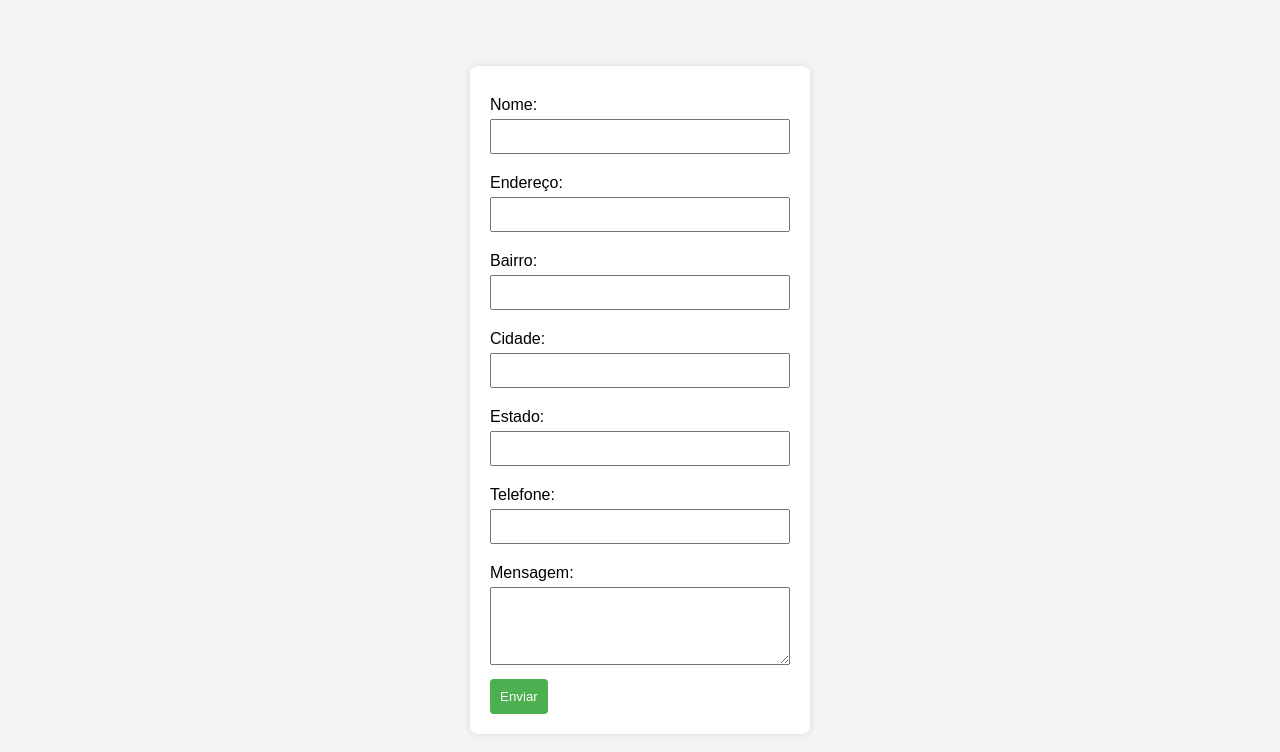
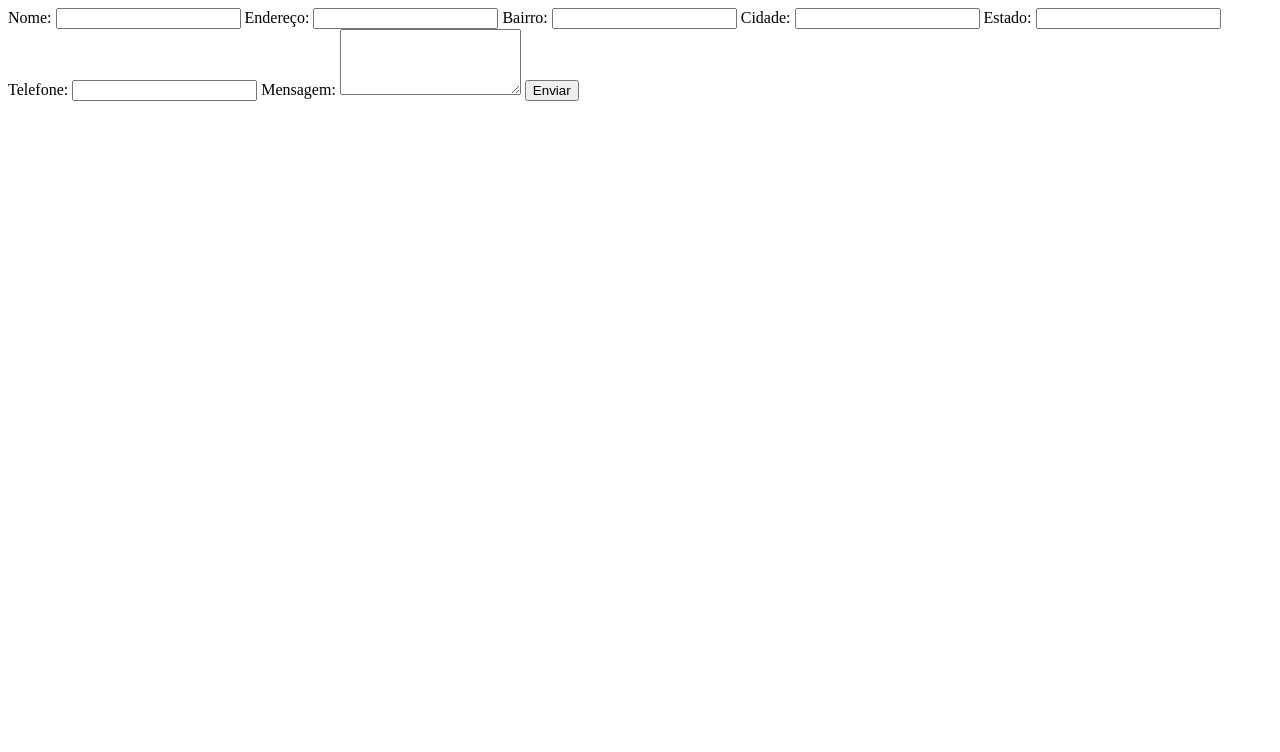
Before and after one commit to MarioZanin/FormularioCaptch, a plain HTML site: page index.html in a window 1280 px wide. Drawn offline with Linux system fonts and the light colour scheme.

Commit message:
commit Style

```diff
--- a/Style.css
+++ b/Style.css
@@ -1,39 +0,0 @@
-body {
-    font-family: Arial, sans-serif;
-    background-color: #f4f4f4;
-    margin: 0;
-    padding: 0;
-    display: flex;
-    justify-content: center;
-    align-items: center;
-    height: 100vh;
-  }
-
-  form {
-    background-color: #fff;
-    padding: 20px;
-    border-radius: 8px;
-    box-shadow: 0 0 10px rgba(0, 0, 0, 0.1);
-    width: 300px;
-  }
-
-  label {
-    display: block;
-    margin: 10px 0 5px;
-  }
-
-  input, textarea {
-    width: 100%;
-    padding: 8px;
-    margin-bottom: 10px;
-    box-sizing: border-box;
-  }
-
-  button {
-    background-color: #4caf50;
-    color: #fff;
-    padding: 10px;
-    border: none;
-    border-radius: 4px;
-    cursor: pointer;
-  }
```
